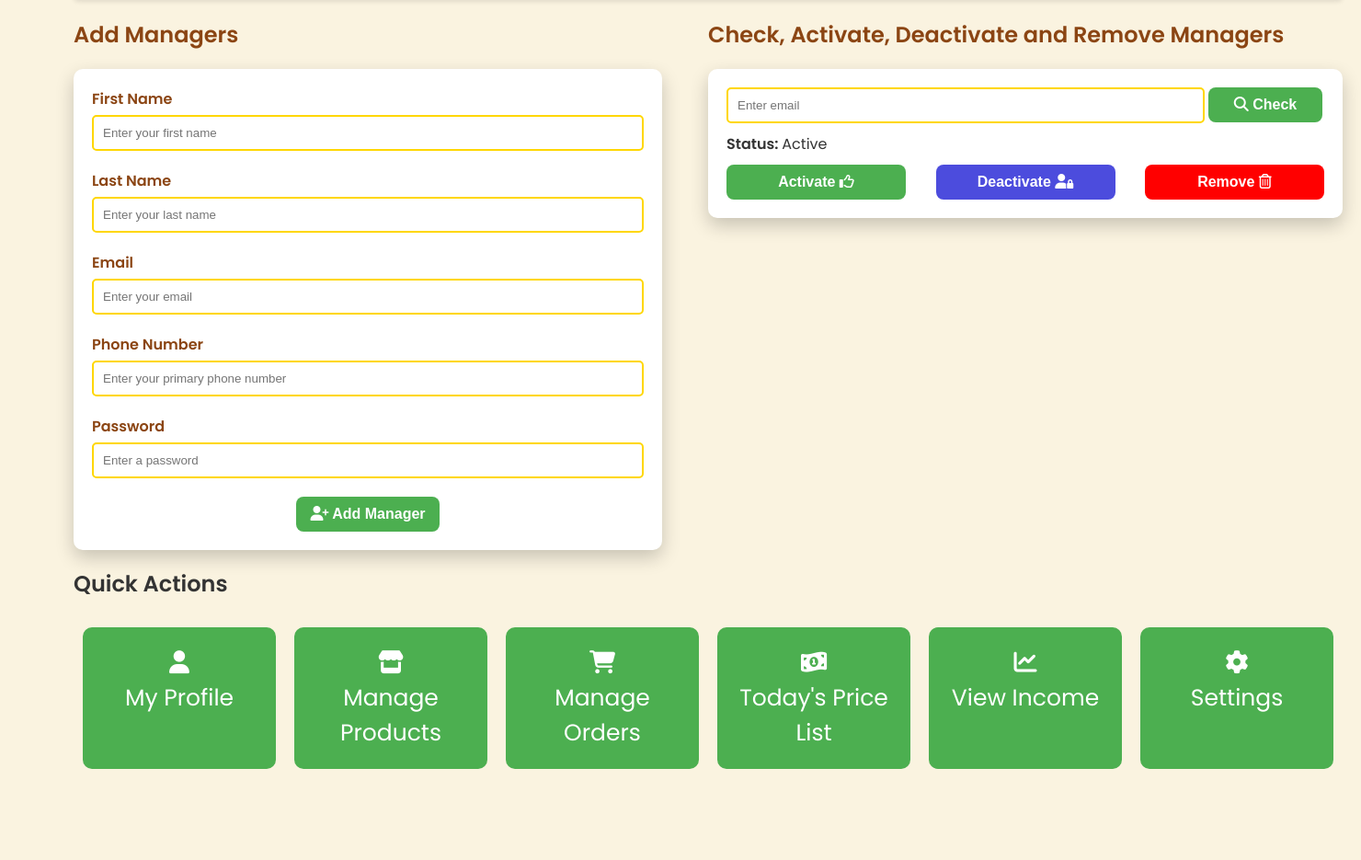
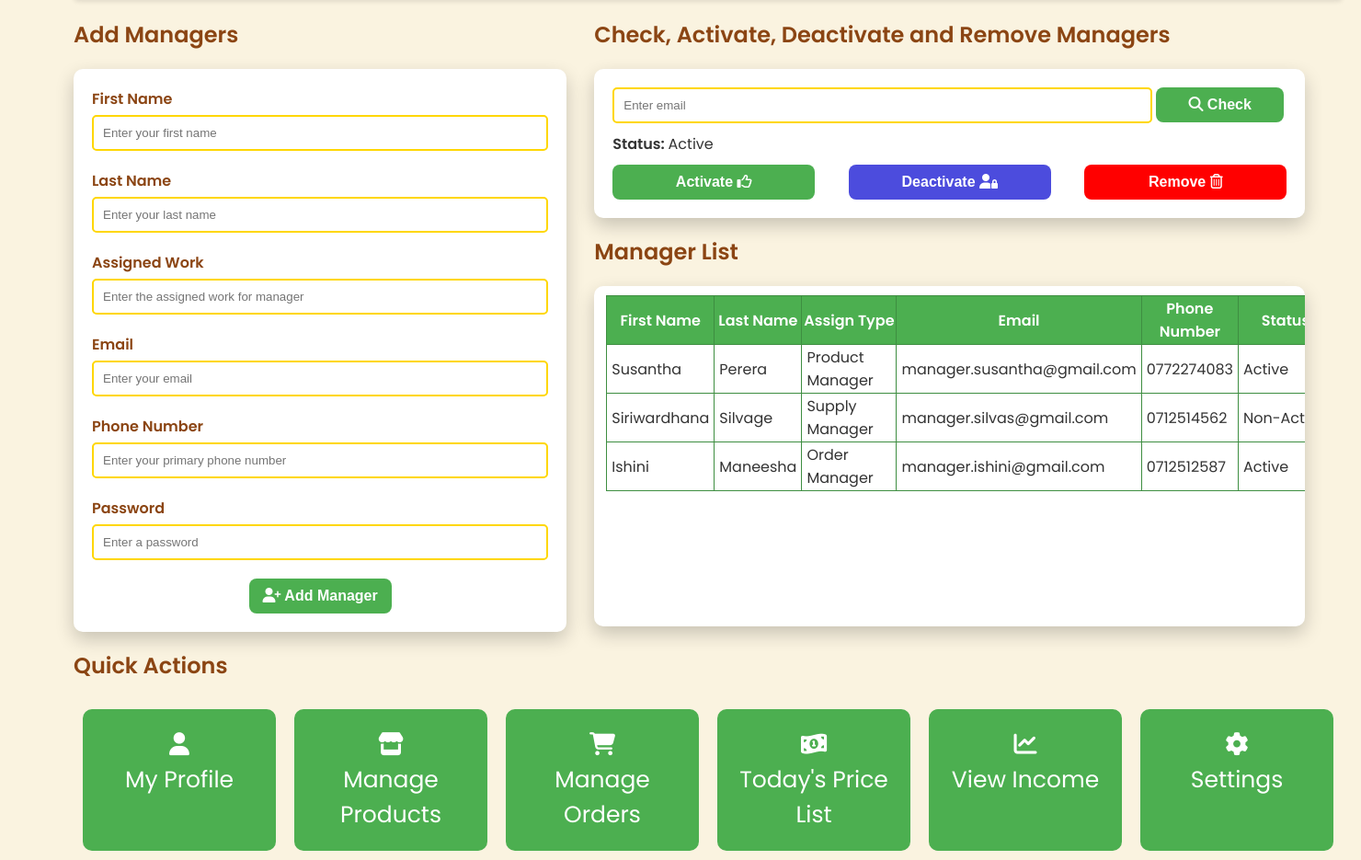
Before and after one commit to nipun-munasinghe/LMDistributors, a PHP site: page /manageManagers.php in a window 1480 px wide. Shown: the part 229-1164 px from the top of the page at 92% size. Before the commit the page ends 1065 px from the top, so only its background shows below. Run offline with PHP 8.4, Linux system fonts and the light colour scheme; some libraries are stand-ins or nearby versions.

Commit message:
Edited manage Managers page
Add a table and scroll bar to show list of managers in manageManagers page

```diff
--- a/css/manageManagers.css
+++ b/css/manageManagers.css
@@ -84,7 +84,7 @@ body {
     margin-left: 60px;
 }
 
-/* Topbar Styling */
+/* Top bar Styling */
 .topbar {
     display: flex;
     align-items: center;
@@ -112,10 +112,10 @@ body {
 }
 
 .addManager, .checkManager{
-    width: 50%;
+    width: 95%;
 }
 
-.mainSeparation h2 {
+.mainSeparation h2, .quickH2 {
     color: #8B4513;
 }
 
@@ -172,7 +172,16 @@ body {
     box-shadow: 0 8px 20px rgba(0, 0, 0, 0.2);
 }
 
+/* right side of the page */
+.rightSide {
+    margin-left: 30px;
+}
+
 /* Check, activate and remove managers */
+.checkManager {
+    width: 95%;
+}
+
 .checkCard {
     border: none;
     border-radius: 10px;
@@ -255,6 +264,63 @@ body {
     background-color: rgb(210, 16, 16);
 }
 
+/* scroll bars */
+.custom-scroll {
+    padding-top: 10px;
+    border: none;
+    border-radius: 10px;
+    background-color: #fff;
+    width: 95%;
+    height: 360px;
+    overflow: hidden;
+    position: relative;
+    box-shadow: 0 8px 20px rgba(0, 0, 0, 0.2);
+    animation: fadeIn 1s ease-in-out;
+}
+
+.content {
+    height: 360px;
+    overflow-y: scroll; /* Enable vertical scrolling */
+    overflow-x: scroll; /* Enable horizontal scrolling */
+    padding-right: 10px;
+    padding-left: 13px;
+    box-sizing: content-box;
+}
+
+.scrollbar {
+    width: 10px;
+    height: 100%;
+    background: #fff;
+    position: absolute;
+    right: 0;
+    top: 0;
+    cursor: pointer;
+}
+
+.listTable {
+    border-collapse: collapse;
+    border: 1px solid #3E8E41;
+}
+
+.listTable th {
+    background-color: #4CAF50;
+    color: #fff;
+}
+
+.listTable td {
+    background-color: #fff;
+    padding-left: 5px;
+    padding-right: 5px;
+}
+
+.tStatus {
+    min-width: 100px;
+}
+
+.tType {
+    min-width: 100px;
+}
+
 /* quick action cards */
 .quick {
     display: flex;
--- a/manageManagers.php
+++ b/manageManagers.php
@@ -59,6 +59,10 @@
                             <input type="text" id="last-name" name="last-name" placeholder="Enter your last name">
                         </div>
                         <div class="form-group">
+                            <label for="assignWork">Assigned Work</label>
+                            <input type="text" id="assignWork" name="assignWork" placeholder="Enter the assigned work for manager">
+                        </div>
+                        <div class="form-group">
                             <label for="email">Email</label>
                             <input type="email" id="email" name="email" placeholder="Enter your email" required>
                         </div>
@@ -77,6 +81,7 @@
                     </form>
                 </div>
 
+                <div class="rightSide">
                     <div class="checkManager">
                         <h2>Check, Activate, Deactivate and Remove Managers</h2>
                         <div class="checkCard">
@@ -92,6 +97,50 @@
                                     <button id="remove" name="remove">Remove <i class="fa-regular fa-trash-can"></i></button>
                                 </div>
                             </form>
+                        </div>
+                    </div>
+
+                    <div class="managerList">
+                        <h2>Manager List</h2>
+
+                        <div class="custom-scroll">
+                            <div class="content" id="scrollable-content">
+                                <table class="listTable" border="1px">
+                                    <tr>
+                                        <th class="tFName">First Name</th>
+                                        <th class="tLName">Last Name</th>
+                                        <th class="tType">Assign Type</th>
+                                        <th class="tMail">Email</th>
+                                        <th class="tPhone">Phone Number</th>
+                                        <th class="tStatus">Status</th>
+                                    </tr>
+                                    <tr>
+                                        <td>Susantha</td>
+                                        <td>Perera</td>
+                                        <td>Product Manager</td>
+                                        <td>manager.susantha@gmail.com</td>
+                                        <td>0772274083</td>
+                                        <td>Active</td>
+                                    </tr>
+                                    <tr>
+                                        <td>Siriwardhana</td>
+                                        <td>Silvage</td>
+                                        <td>Supply Manager</td>
+                                        <td>manager.silvas@gmail.com</td>
+                                        <td>0712514562</td>
+                                        <td>Non-Active</td>
+                                    </tr>
+                                    <tr>
+                                        <td>Ishini</td>
+                                        <td>Maneesha</td>
+                                        <td>Order Manager</td>
+                                        <td>manager.ishini@gmail.com</td>
+                                        <td>0712512587</td>
+                                        <td>Active</td>
+                                    </tr>
+                                </table>
+                            </div>
+                        </div>
                     </div>
                 </div>
             </section>
@@ -122,5 +171,6 @@
 
     <!-- link script -->
     <script src="./js/sideBar.js"></script>
+    <script src="./js/scrollBar.js"></script>
 </body>
 </html>
```
Also changed, not shown: js/scrollBar.js (added, +45 -0 lines). Lines whose indentation alone changed are shown as unchanged.
